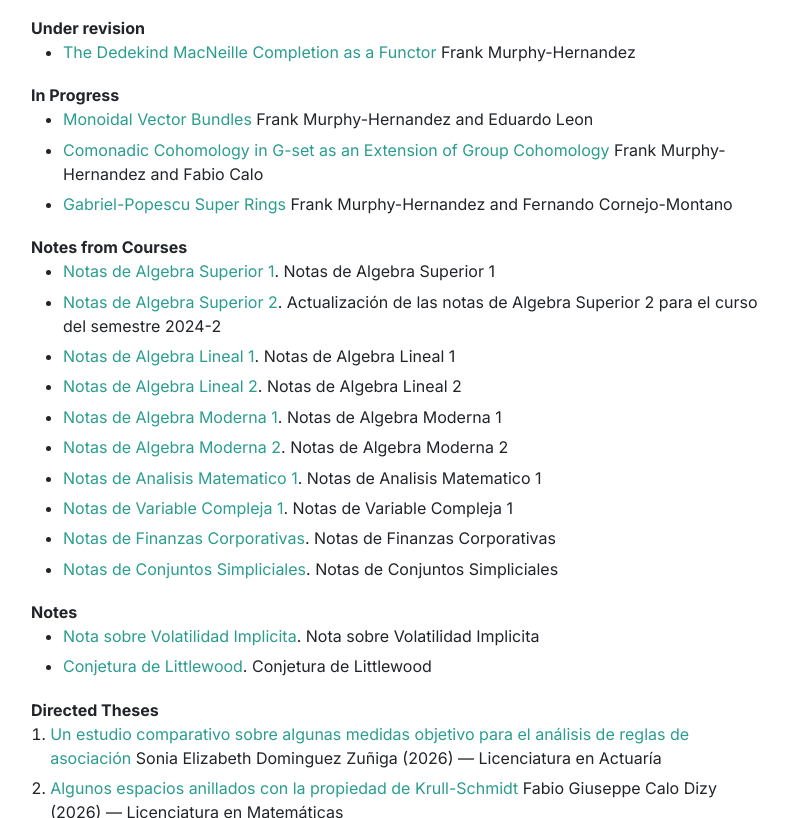
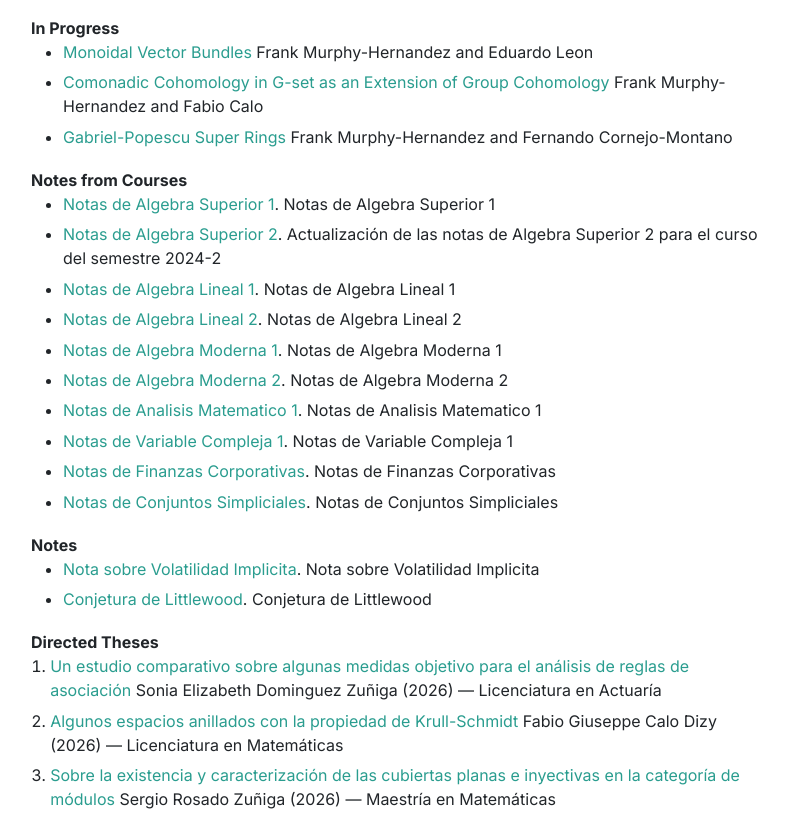
Before and after one commit to fmurphymx/fmurphymx.github.io, a plain HTML site: page index.html in a window 1280 px wide. Shown: the part 1408-2226 px from the top of the page, without its empty margins (51-839 px from the left). Drawn offline with nearby package versions, Linux system fonts and the light colour scheme.

Commit message:
Update index.html

```diff
--- a/index.html
+++ b/index.html
@@ -388,9 +388,6 @@
         </li>
       </ul>
 
-      <strong id="underRevisionLabel">Under revision</strong><br/>
-      <ul><li class="paper"><a href="#" target="_blank">The Dedekind MacNeille Completion as a Functor</a> Frank Murphy-Hernandez</li></ul>
-
       <strong id="inProgressLabel">In Progress</strong><br/>
       <ul>
         <li class="paper"><a href="https://github.com/fmurphymx/fmurphymx.github.io/raw/main/Articulos/Monoidal Geometry.pdf" target="_blank">Monoidal Vector Bundles</a> Frank Murphy-Hernandez and Eduardo Leon</li>
```
